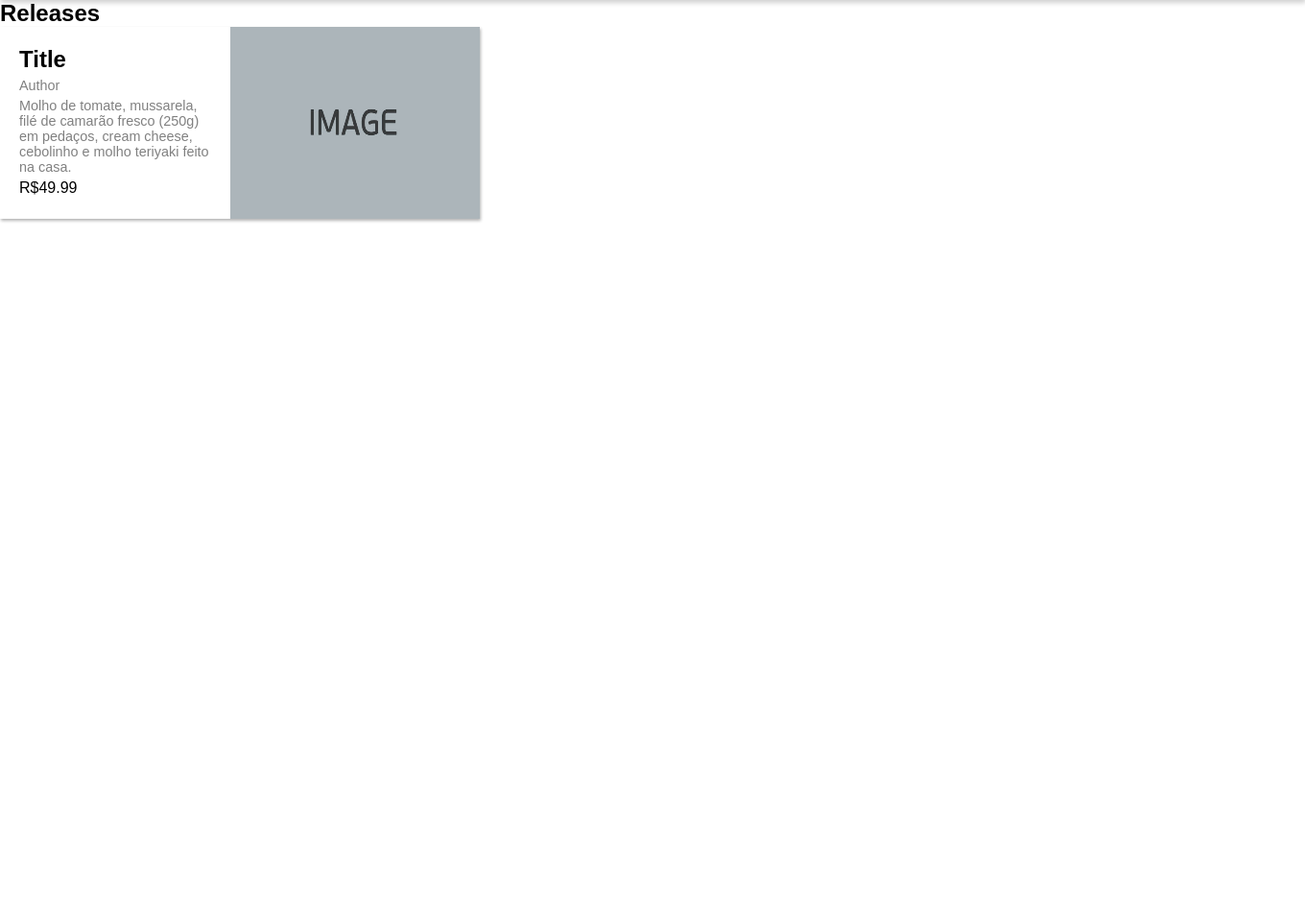
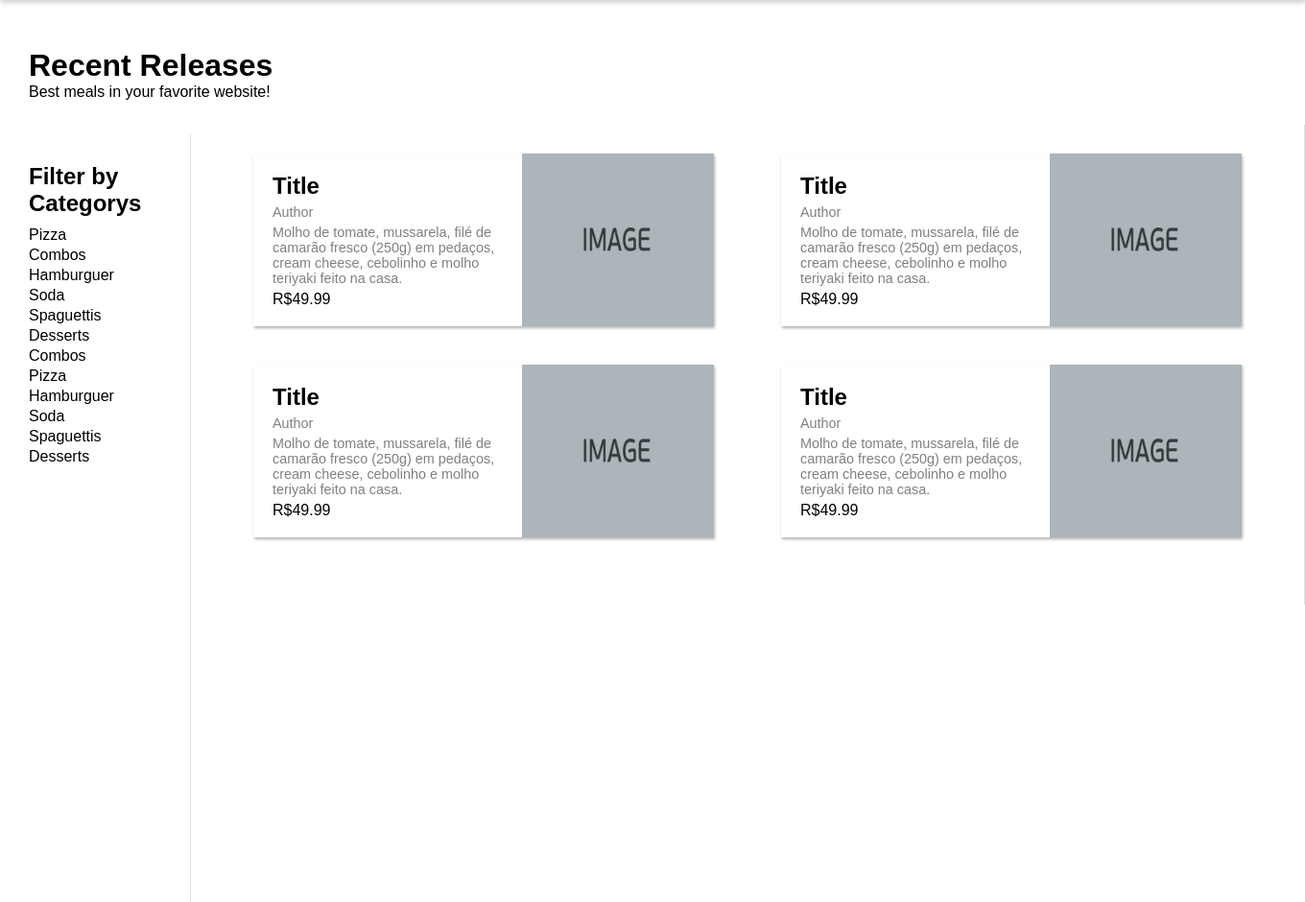
Before and after one commit to lslucasO/restaurante, a Django app: page / in a window 1360 px wide. Shown: the part 100-1040 px from the top of the page at 96% size. Before the commit the page ends 332 px from the top, so only its background shows below. Run offline with Django 4.2, Linux system fonts and the light colour scheme; some web fonts are replaced.

Commit message:
layout finished

```diff
--- a/base_static/global/style.css
+++ b/base_static/global/style.css
@@ -37,7 +37,7 @@ header .header-container .link{
     font-family: var(--default-font-family);
 }
 
-#title, #recipe-title, #author, #price, #description{
+.title, #recipe-title, #author, #price, #description{
     font-family: var(--card-font-family);
 }
 
--- a/restaurant/static/restaurant/css/meals.css
+++ b/restaurant/static/restaurant/css/meals.css
@@ -1,8 +1,36 @@
+li{
+    list-style: none;
+    padding-bottom: 3px;
+}
+
+
+.main-content-container{
+    display: flex;
+}
+
+.title-container{
+    margin-left: 30px;
+    margin-top: 50px;
+    margin-bottom: 25px;
+}
+
+.card-container{
+    border-right: 1px solid rgba(128, 128, 128, 0.238);
+    padding: 30px;
+    display: grid;
+    height: fit-content;
+    width: fit-content;
+    grid-template-columns: 550px 550px;
+    justify-content: end;
+}
+
 .card{
+    margin: auto;
     box-shadow: 1px 2px 3px rgba(0, 0, 0, 0.301);
-    height: 200px;
-    max-width: 500px;
+    height: 180px;
+    max-width: 480px;
     transition: 0.5s;
+    margin-bottom: 40px;
     display: flex;
 }
 
@@ -20,10 +48,31 @@
 }
 
 .card-img{
-    width: 260px;
-    height: 200px;
+    width: 200px;
+    height: 180px;
 }
 
 .item{
     padding-bottom: 5px;
 }
+
+.category-container{
+    height: 100vh;
+    margin-top: 10px;
+    width: fit-content;
+    border-right: 1px solid rgba(128, 128, 128, 0.238);
+    padding: 30px;
+}
+
+.category-item{
+    color: black;
+    text-decoration: none;
+}
+
+.category-item:hover{
+    text-decoration: underline;
+}
+
+.category-title{
+    padding-bottom: 10px;
+}
--- a/restaurant/templates/restaurant/partials/meals.html
+++ b/restaurant/templates/restaurant/partials/meals.html
@@ -3,11 +3,71 @@
 <link rel="stylesheet" href="{% static 'restaurant/css/meals.css' %}">
 
 <div class="title-container">
-    <h2 class="title">Releases</h2>
+    <h1 class="title">Recent Releases</h1>
+    <p>Best meals in your favorite website!</p>
 </div>
 
+
 <div class="main-content-container">
+    <div class="category-container">
+        <h2 class="category-title">Filter by Categorys</h2>
+        <ul>
+            <li><a class="category-item" href="#">Pizza</a></li>
+            <li><a class="category-item" href="#">Combos</a></li>
+            <li><a class="category-item" href="#">Hamburguer</a></li>
+            <li><a class="category-item" href="#">Soda</a></li>
+            <li><a class="category-item" href="#">Spaguettis</a></li>
+            <li><a class="category-item" href="#">Desserts</a></li>
+            <li><a class="category-item" href="#">Combos</a></li>
+            <li><a class="category-item" href="#">Pizza</a></li>
+            <li><a class="category-item" href="#">Hamburguer</a></li>
+            <li><a class="category-item" href="#">Soda</a></li>
+            <li><a class="category-item" href="#">Spaguettis</a></li>
+            <li><a class="category-item" href="#">Desserts</a></li>
+
+        </ul>
+    </div>
+
     <div class="card-container">
+        <div class="card">
+            <div class="content">
+                <section class="card-items">
+                    <h3 class="item" id="recipe-title">Title</h3>
+                    <p class="item" id="author">Author</p>
+                    <p class="item" id="description">Molho de tomate, mussarela, filé de camarão fresco (250g) em pedaços, cream cheese, cebolinho e molho teriyaki feito na casa.</p>
+                    <p class="item" id="price">R$49.99</p>
+                </section>
+            </div>
+            <figure class="card-img-container">
+                <img src="{% static 'restaurant/img/test-img.jpg' %}" alt="" class="card-img">
+            </figure>
+        </div>
+        <div class="card">
+            <div class="content">
+                <section class="card-items">
+                    <h3 class="item" id="recipe-title">Title</h3>
+                    <p class="item" id="author">Author</p>
+                    <p class="item" id="description">Molho de tomate, mussarela, filé de camarão fresco (250g) em pedaços, cream cheese, cebolinho e molho teriyaki feito na casa.</p>
+                    <p class="item" id="price">R$49.99</p>
+                </section>
+            </div>
+            <figure class="card-img-container">
+                <img src="{% static 'restaurant/img/test-img.jpg' %}" alt="" class="card-img">
+            </figure>
+        </div>
+        <div class="card">
+            <div class="content">
+                <section class="card-items">
+                    <h3 class="item" id="recipe-title">Title</h3>
+                    <p class="item" id="author">Author</p>
+                    <p class="item" id="description">Molho de tomate, mussarela, filé de camarão fresco (250g) em pedaços, cream cheese, cebolinho e molho teriyaki feito na casa.</p>
+                    <p class="item" id="price">R$49.99</p>
+                </section>
+            </div>
+            <figure class="card-img-container">
+                <img src="{% static 'restaurant/img/test-img.jpg' %}" alt="" class="card-img">
+            </figure>
+        </div>
         <div class="card">
             <div class="content">
                 <section class="card-items">
```
